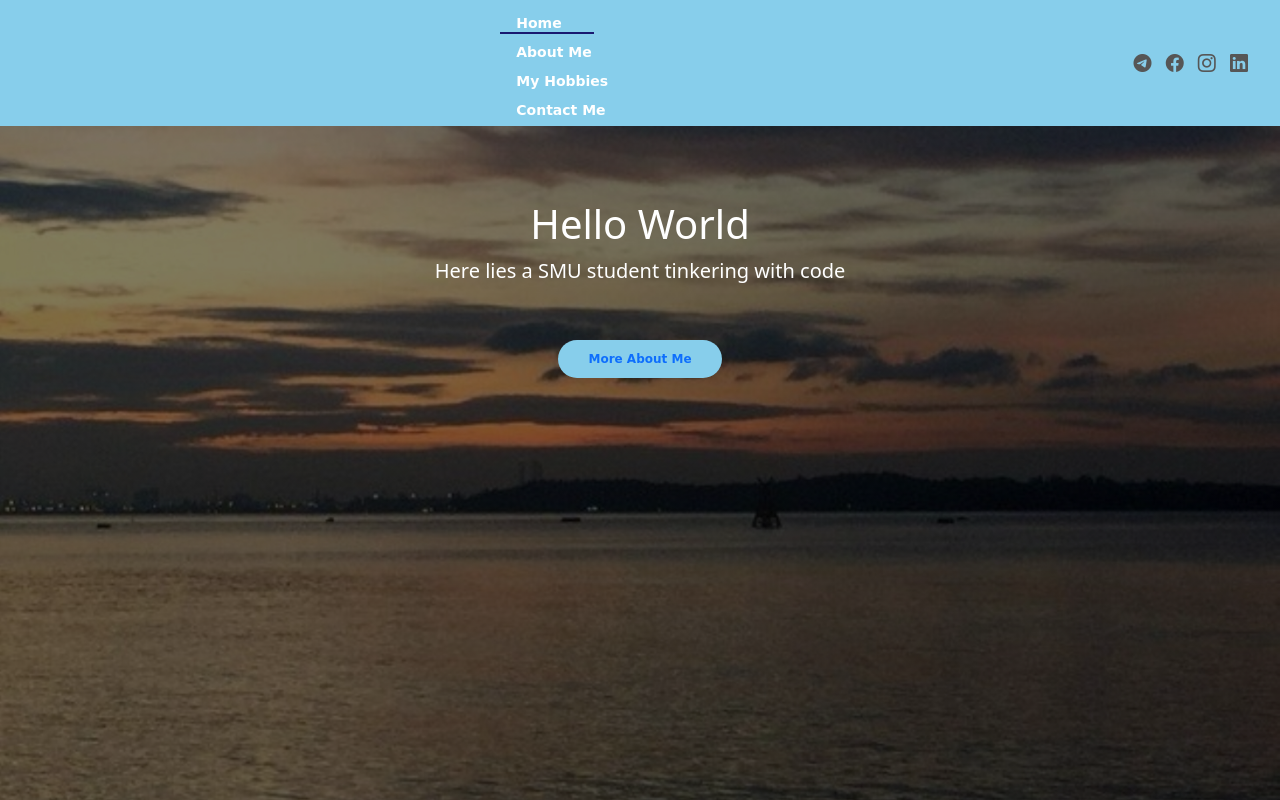
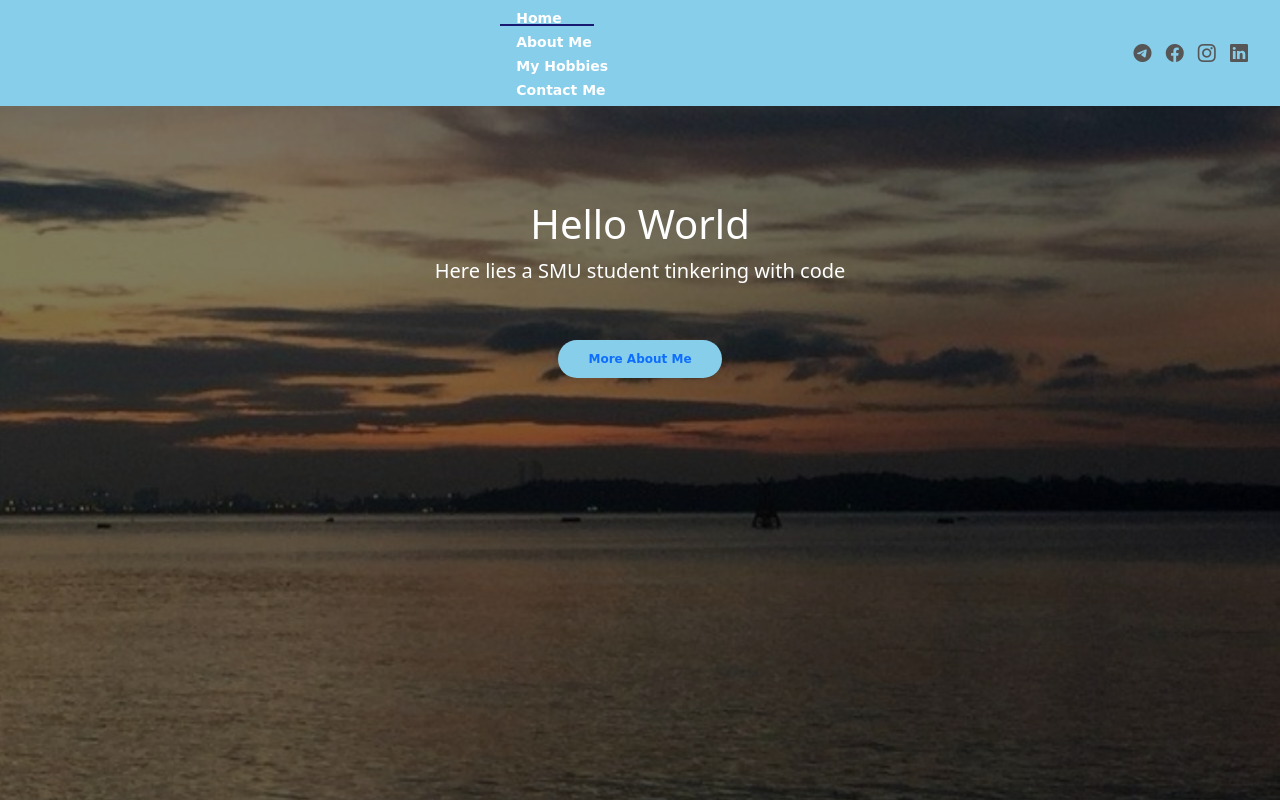
Before and after one commit to selina-linn/selina-linn.github.io, a plain HTML site: page index.html in a window 1280 px wide. Drawn offline with nearby package versions, Linux system fonts and the light colour scheme.

Commit message:
Update style.css

```diff
--- a/style.css
+++ b/style.css
@@ -46,7 +46,7 @@ body, html {
 .navbar li a:focus {
     color: white;
     text-decoration: none;
-    display: inline-flex;
+    display: inline;
     font-family: "Lucida Handwriting", cursive;
     font-size: 14px;
     font-weight: bold;
```
